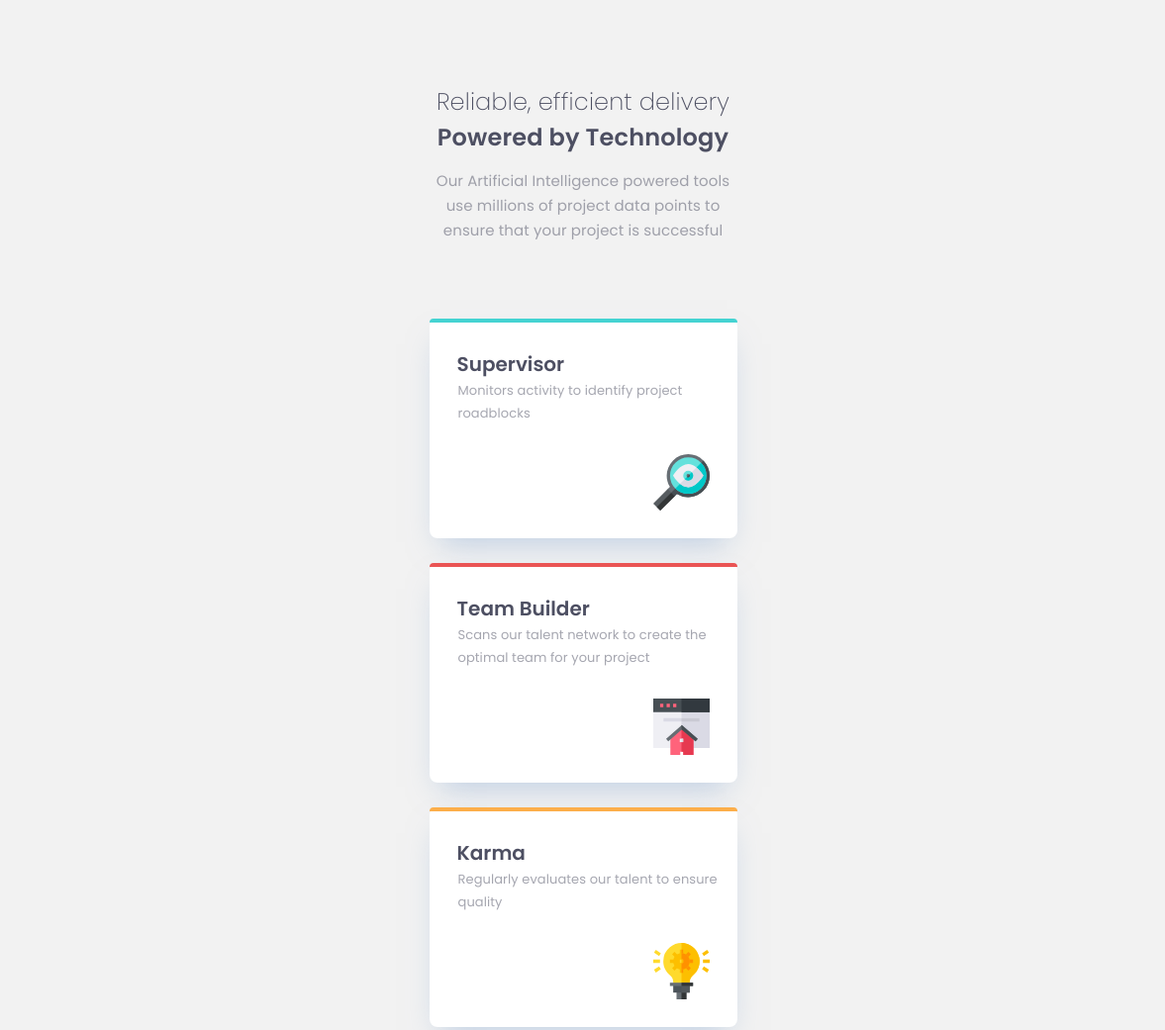
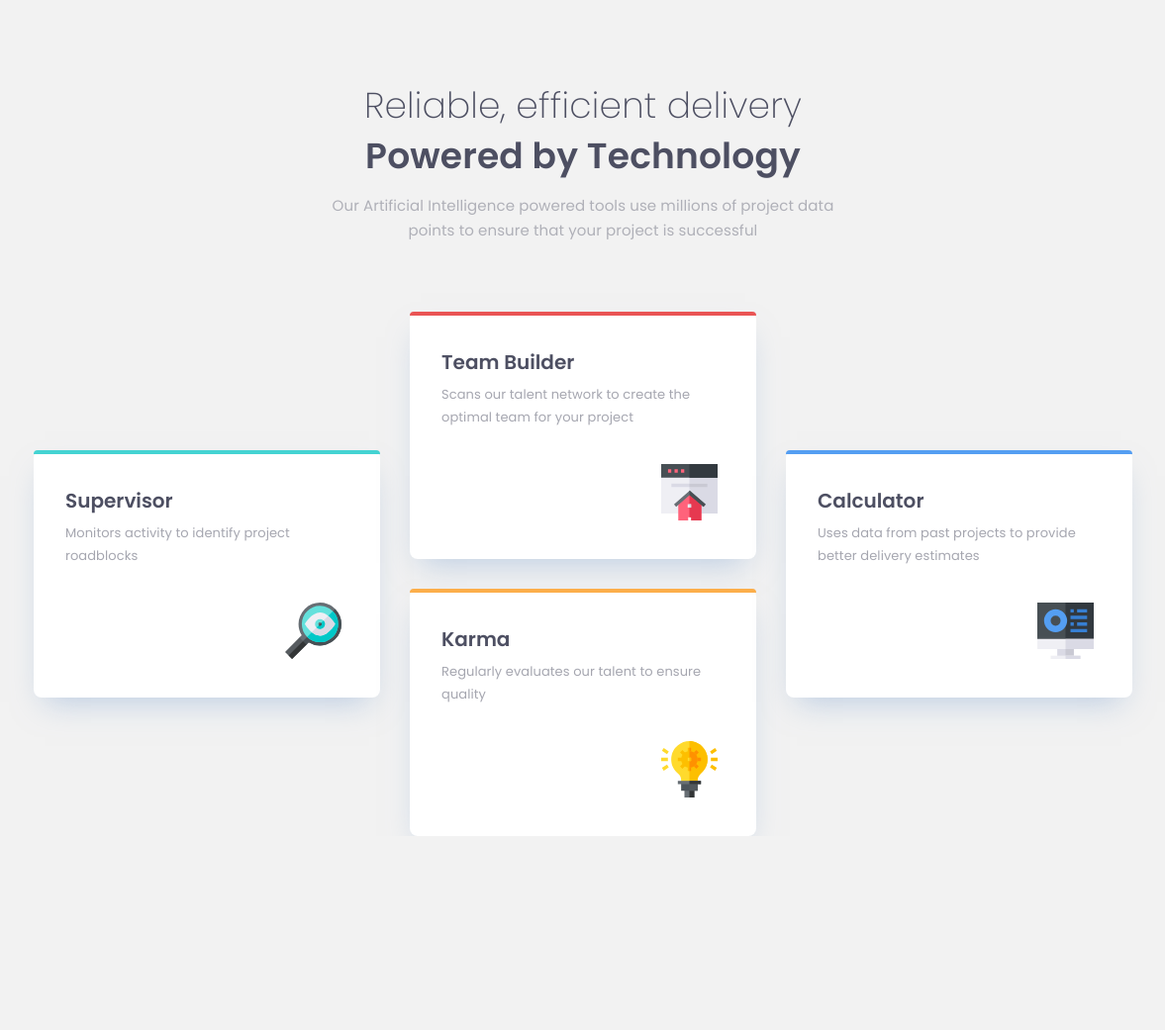
Before and after one commit to Tkharkhelauri/Four-card-feature-section, a plain HTML site: page index.html in a window 1536 px wide. Shown: the top 1041 px of the page at 99% size, without its empty margins (179-1356 px from the left). After the commit the page ends 845 px from the top, so only its background shows below. Drawn offline with Linux system fonts and the light colour scheme.

Commit message:
add responsive

```diff
--- a/index.html
+++ b/index.html
@@ -16,25 +16,25 @@
         <p>Our Artificial Intelligence powered tools use millions of project data points to ensure that your project is successful</p>
     </header>
     <div class="container">
-        <div class="card" id="1">
+        <div class="card" id="c1">
            <div class="upline" id="l1"></div>
                 <h3>Supervisor</h3>
                 <p>Monitors activity to identify project roadblocks</p>
                 <div class="asset" id="a1"></div>
         </div>
-        <div class="card" id="2">
+        <div class="card" id="c2">
             <div class="upline" id="l2"></div>
                 <h3>Team Builder</h3>
                 <p>Scans our talent network to create the optimal team for your project</p>
                 <div class="asset" id="a2"></div>
         </div>
-        <div class="card" id="3">
+        <div class="card" id="c3">
             <div class="upline" id="l3"></div>
                 <h3>Karma</h3>
                 <p>Regularly evaluates our talent to ensure quality</p>
                 <div class="asset" id="a3"></div>
         </div>
-        <div class="card" id="4">
+        <div class="card" id="c4">
             <div class="upline" id="l4"></div>
                 <h3>Calculator</h3>
                 <p>Uses data from past projects to provide better delivery estimates</p>
--- a/style.css
+++ b/style.css
@@ -38,7 +38,7 @@ p {
     letter-spacing: 0.104167px;
     color: #4D4F62;
     mix-blend-mode: normal;
-    opacity: 0.5;
+    opacity: 0.4;
     padding-top: 13px;
 
 }
@@ -121,7 +121,6 @@ h3 {
 }
 #a1 {
     background-image: url(./assets/icon-supervisor.svg);
-
 }
 #a2 {
     background-image: url(./assets/icon-team-builder.svg);
@@ -132,3 +131,71 @@ h3 {
 #a4 {
     background-image: url(./assets/icon-calculator.svg);
 }
+@media (min-width: 1440px) {
+    header {
+        width: 540px;
+        height: 171px;
+        margin-top: 80px;
+        margin-bottom: 64px;
+    }
+    h2 {
+        font-weight: 275;
+        font-size: 36px;
+        line-height: 54px;
+    }
+    h1 {
+        margin: -3px;
+        font-size: 36px;
+        line-height: 54px;
+    }
+    p {
+        font-size: 15px;
+        line-height: 25px;
+        letter-spacing: 0.104167px;
+
+    }
+    .container {
+        margin-top: 64px;
+        gap: 30px;
+        width: 1110px;
+        grid-template-columns: repeat(3, auto);
+        align-items: center;
+        margin: auto;
+        grid-template-rows: 110px 110px 110px 110px;
+    }
+    .card {
+        width: 350px;
+        height: 250px;
+
+    }
+    .upline {
+        width: 350px;
+        height: 4px;
+    }
+    #c1 {
+        grid-area: 2/1/4/2;
+    }
+    #c2 {
+        grid-area: 1/2/3/3;
+    }
+    #c3 {
+        grid-area: 3/2/5/3;
+    }
+    #c4 {
+        grid-area: 2/3/4/4;
+    }
+    h3 {
+        padding: 32px 0px 0px 32px;
+        font-size: 20px;
+        line-height: 30px;
+    }
+    .card>p {
+        padding: 6px 32px 0px 32px;
+    }
+    .asset {
+        width: 57px;
+        height: 57px;
+        top: 154px;
+        left: 254px;
+    }
+}
```
